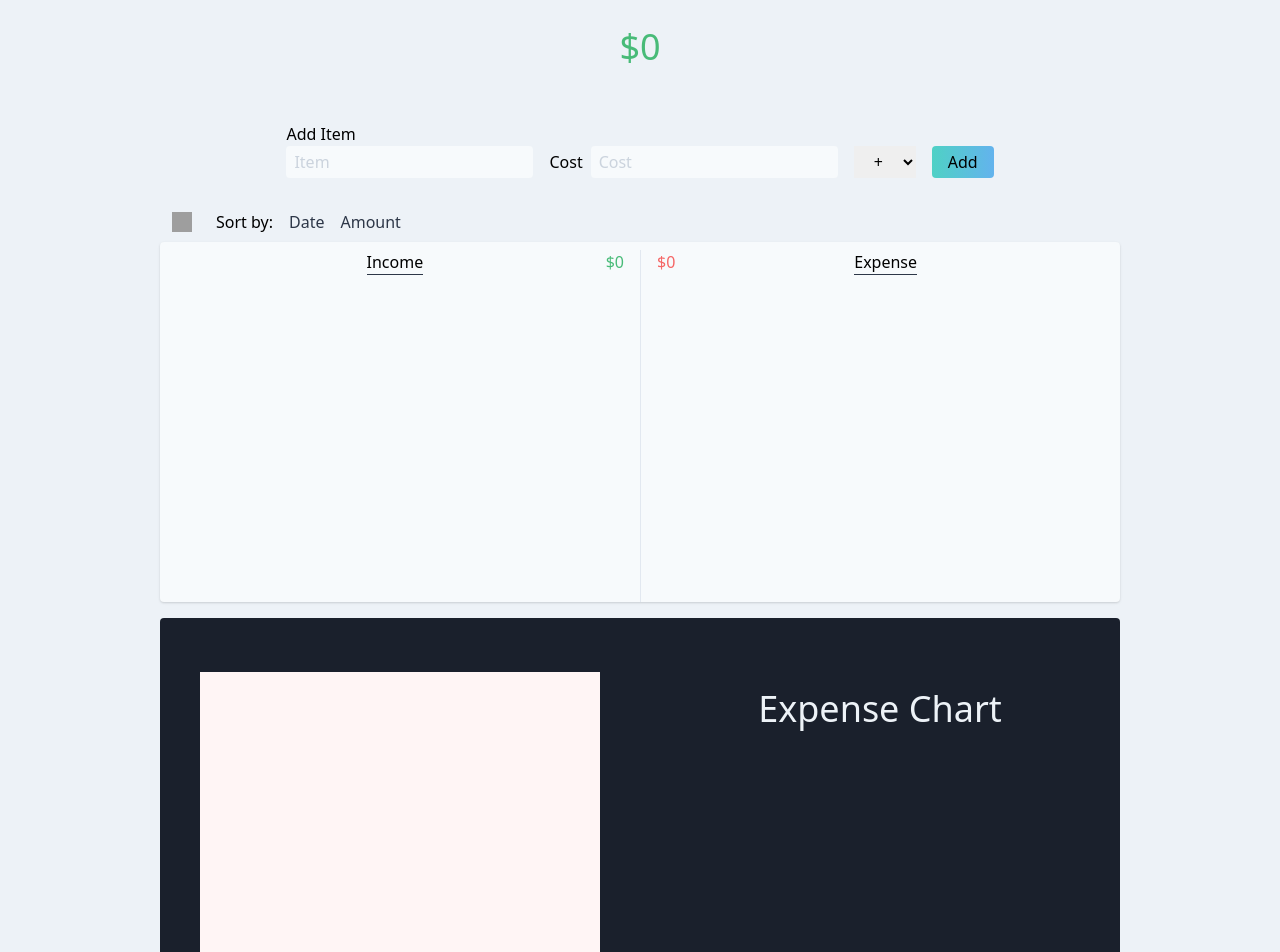
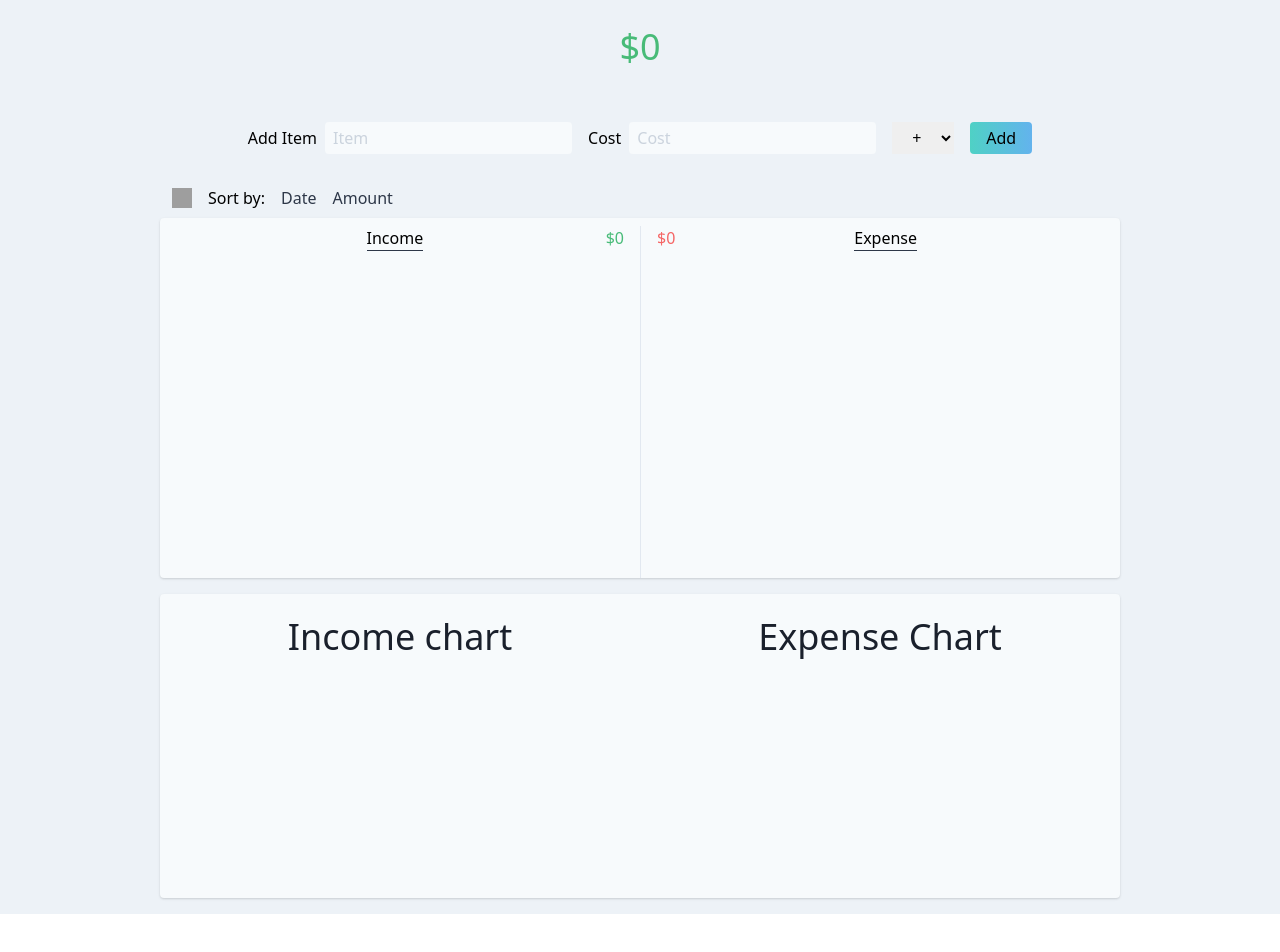
Before and after one commit to zamorai/budget, a React (Create React App) app: page / in a window 1280 px wide. Shown: the part 140-1092 px from the top of the page. After the commit the page ends 1054 px from the top, so only its background shows below. Built offline with nearby package versions, Linux system fonts and the light colour scheme; grey boxes are pictures that could not be loaded.

Commit message:
added correct labels to graphs

```diff
--- a/src/App.js
+++ b/src/App.js
@@ -15,7 +15,7 @@ export default function App() {
 
 
   return (
-    <div className="bg-gray-200 min-h-screen">
+    <div className="bg-gray-200 pb-4 min-h-screen">
       <Header/>
       <TotalCounter />
       <DataForm />
--- a/src/components/DataDisplay.js
+++ b/src/components/DataDisplay.js
@@ -13,7 +13,7 @@ export default function DataDisplay() {
   return (
     <div className="flex flex-col justify-center items-center mt-8">
       <div className="ml-6 flex items-center w-3/4">
-        <img className="w-5 h-5 mr-6" src="./images/filter-outline.svg"/>
+        <img className="w-5 h-5 mr-4" src="./images/filter-outline.svg"/>
         <span>Sort by:</span>
         <div className="ml-4">
           <span className="cursor-pointer text-gray-800">Date</span>
--- a/src/components/Graphs.js
+++ b/src/components/Graphs.js
@@ -1,76 +1,64 @@
 import React from 'react'
 import { useSelector } from 'react-redux';
-import { PieChart, Pie, Sector, Cell } from 'recharts';
-
-const data = [
-  { name: 'Group A', value: 200 },
-  { name: 'Group B', value: 400 },
-  { name: 'Group C', value: 300 },
-  { name: 'Group D', value: 200 },
-];
+import { PieChart, Pie, Sector, Cell, LabelList } from 'recharts';
 
 const COLORS = ['#80ffdb', '#72efdd', '#64dfdf', '#56cfe1', '#48bfe3'];
 const COLORS1 = ['#4ea8de', '#5390d9', '#5e60ce', '#6930c3', '#7400b8']
 
-const RADIAN = Math.PI / 180;
-const renderCustomizedLabel = ({
-  cx, cy, midAngle, innerRadius, outerRadius, percent, index,
-}) => {
-   const radius = innerRadius + (outerRadius - innerRadius) * 0.5;
-  const x = cx + radius * Math.cos(-midAngle * RADIAN);
-  const y = cy + radius * Math.sin(-midAngle * RADIAN);
 
-  return (
-    <text x={x} y={y} fill="black" textAnchor={x > cx ? 'start' : 'end'} dominantBaseline="central">
-      {`${(percent * 100).toFixed(0)}%`}
-    </text>
-  );
-};
 
 function Graphs() {
   const incomeData = useSelector(state => state.income)
   const expenseData = useSelector(state => state.expense)
-  //console.log(incomes)
+
+  let renderIncomeLabel = (incomeData) => {
+    return incomeData.name
+  }
+
+  let renderExpenseLabel = (expenseData) => {
+    return expenseData.name
+  }
+
   return (
-    <div className="flex justify-around items-center mt-4 mb-4 bg-gray-900 w-3/4 m-auto rounded">
+    <div className="flex justify-around items-center mt-4  bg-gray-100 shadow w-3/4 m-auto rounded">
       <div className="flex flex-col items-center">
-        <h2 className="text-gray-200 text-4xl transform translate-y-16 font-light">Income chart</h2>
-        <PieChart className="bg-red-100" width={400} height={400}>
+        <h2 className="text-gray-900 text-4xl transform translate-y-16 font-light mb-12 -mt-12">Income chart</h2>
+        <PieChart width={350} height={250}>
           <Pie
             data={incomeData}
-            cx={200}
-            cy={200}
+            cx='50%'
+            cy='50%'
             innerRadius={60}
             paddingAngle={5}
             labelLine={false}
-            label={renderCustomizedLabel}
+            label={renderIncomeLabel}
             outerRadius={80}
             fill="#48bfe3"
             dataKey="price"
           >
             {
-              data.map((entry, index) => <Cell key={`cell-${index}`} fill={COLORS[index % COLORS.length]} />)
+              incomeData.map((entry, index) => <Cell key={`cell-${index}`} fill={COLORS[index % COLORS.length]}/>)
             }
           </Pie>
         </PieChart>
       </div>
       <div className="flex flex-col items-center">
-        <h2 className="text-gray-200 text-4xl transform translate-y-16 font-light">Expense Chart</h2>
-        <PieChart width={400} height={400}>
+        <h2 className="text-gray-900 text-4xl transform translate-y-16 font-light mb-12 -mt-12">Expense Chart</h2>
+        <PieChart width={350} height={250}>
           <Pie
             data={expenseData}
-            cx={200}
-            cy={200}
+            cx='50%'
+            cy='50%'
             innerRadius={60}
             paddingAngle={5}
             labelLine={false}
-            label={renderCustomizedLabel}
+            label={renderExpenseLabel}
             outerRadius={80}
             fill="#7400b8"
             dataKey="price"
           >
             {
-              data.map((entry, index) => <Cell key={`cell-${index}`} fill={COLORS1[index % COLORS1.length]} />)
+              expenseData.map((entry, index) => <Cell key={`cell-${index}`} fill={COLORS1[index % COLORS1.length]} />)
             }
           </Pie>
         </PieChart>
--- a/src/components/SubmitForm.js
+++ b/src/components/SubmitForm.js
@@ -43,10 +43,10 @@ export default function SubmitForm() {
   return (
     <div className="flex justify-center items-center mt-12">
       <div>
-        <span className="mr-2">Add Item</span>
         <form onSubmit={handleFormValidation}>
+          <label className="mr-2">Add Item</label>
           <input value={description} onChange={(e) => setDescription(e.target.value)} className="mr-4 bg-gray-100 px-2 py-1 rounded placeholder-gray-500 placeholder-opacity-50 outline-none" placeholder="Item" type='text' />
-          <span className="mr-2">Cost</span>
+          <label className="mr-2">Cost</label>
           <input value={value} onChange={(e) => setValue(e.target.value)} className="mr-4 bg-gray-100 px-2 py-1 rounded placeholder-gray-500 placeholder-opacity-50 outline-none" type='text' placeholder="Cost" />
           <select className="px-4 py-1 outline-none" onClick ={(e) => setSelection(e.target.value)} name="type">
             <option value ="+">+</option>
```
